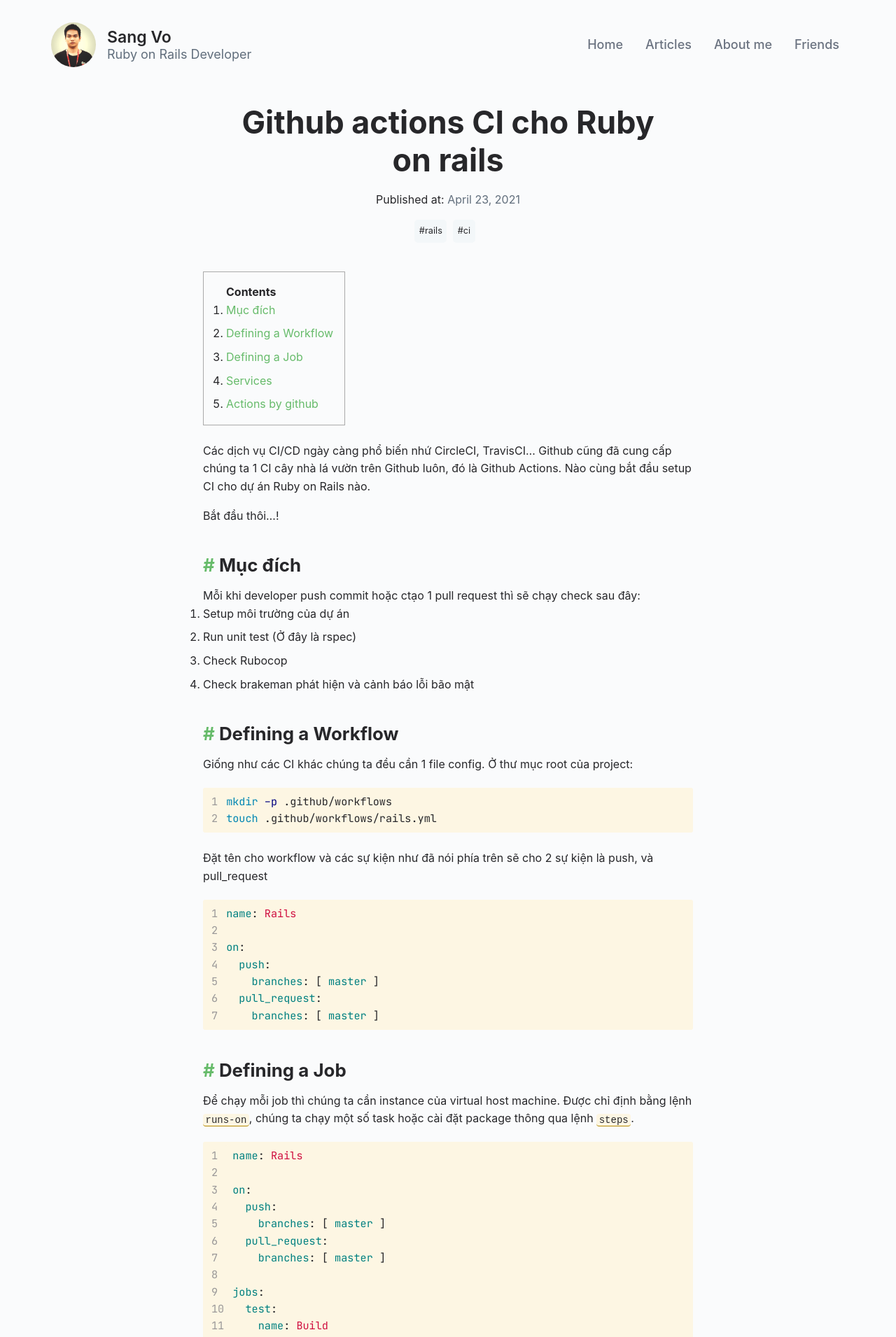
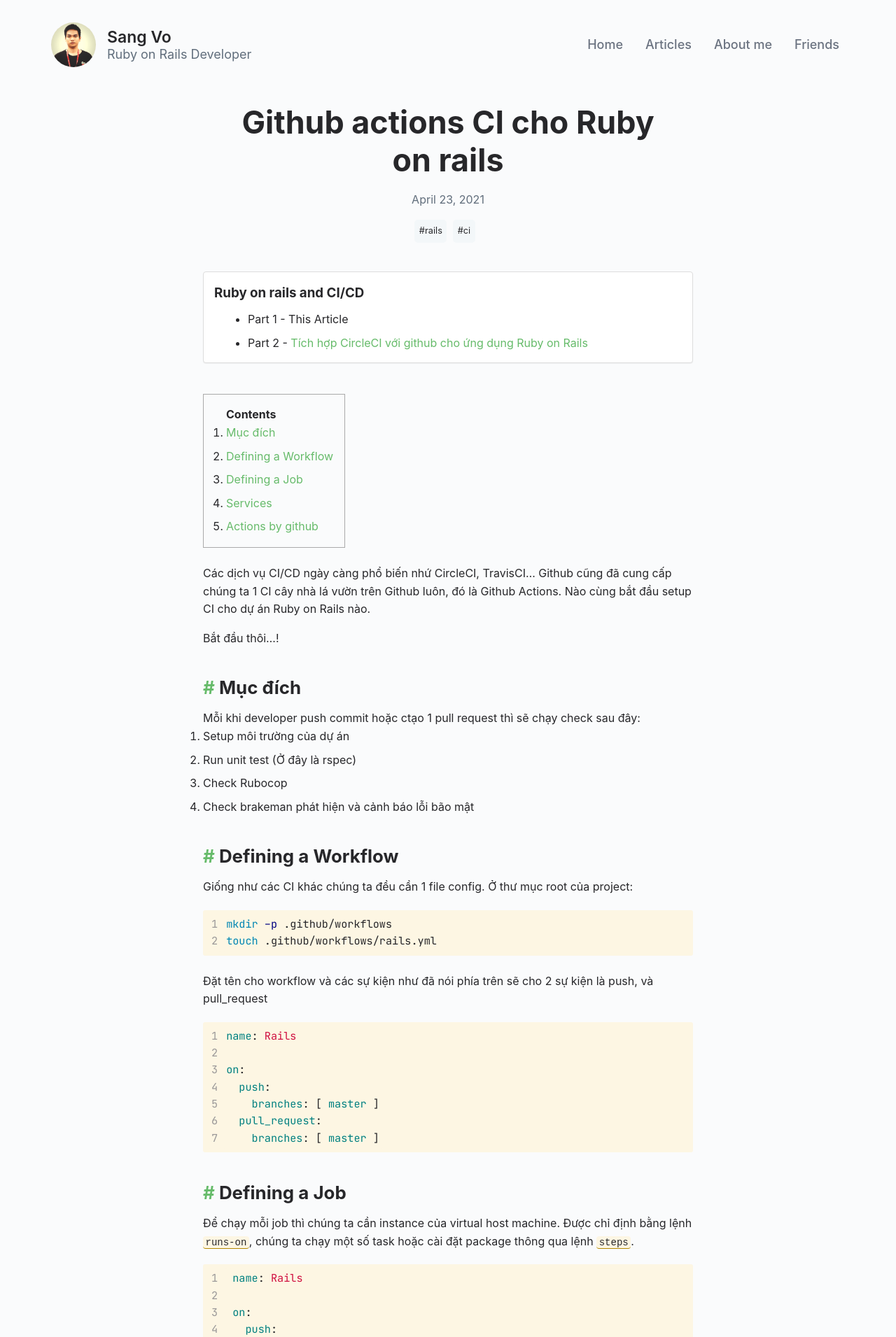
Before and after one commit to sangvo/myblog, a Jekyll site: the page built from _posts/2021-04-23-github-actions-ci-cho-ruby-on-rails.md, in a window 1280 px wide. Shown: the top 1911 px of the page at 70% size. Built offline with Jekyll 4.4.1, drawn with Linux system fonts in a browser that asks for light colours; comment, search, counter and statistics services are not loaded.

Commit message:
Add series post

```diff
--- /dev/null
+++ b/_includes/series.html
@@ -0,0 +1,30 @@
+{% assign count = '0' %}
+{% assign idx = '0' %}
+{% for post in site.posts reversed %}
+  {% if post.series == page.series %}
+      {% capture count %}{{ count | plus: '1' }}{% endcapture %}
+      {% if post.url == page.url %}
+          {% capture idx %}{{count}}{% endcapture %}
+      {% endif %}
+  {% endif %}
+{% endfor %}
+
+
+<div class="panel seriesNote">
+  <h3>{{ page.series }}</h3>
+  <ul>
+  {% assign count = '0' %}
+  {% for post in site.posts reversed %}
+  {% if post.series == page.series %}
+      {% capture count %}{{ count | plus: '1' }}{% endcapture %}
+      <li>Part {{ count }} -
+      {% if page.url == post.url %}
+          This Article
+      {% else %}
+          <a href="{{post.url}}">{{post.title}}</a>
+      {% endif %}
+      </li>
+  {% endif %}
+  {% endfor %}
+  </ul>
+</div>
--- a/_layouts/post.html
+++ b/_layouts/post.html
@@ -7,7 +7,6 @@ layout: default
     <h1 itemprop="name headline">{{ page.title }}</h1>
 
     {% if page.date %}
-      Published at:
       <time class="gray-on-white" datetime="{{ page.date }}" itemprop="datePublished">
         {{ page.date | date: "%B %d, %Y" }}
       </time>
@@ -21,6 +20,9 @@ layout: default
     {% endif %}
   </header>
   <section class="post__body" itemprop="articleBody">
+    {% if page.series %}
+      {% include series.html %}
+    {% endif %}
     {% if page.toc %}
       {% include toc.html html=content h_max=3 id="markdown-toc" %}
     {% endif %}
@@ -31,6 +33,7 @@ layout: default
     </p>
     {% endif %}
   </section>
+
   <div class="post-nav">
     <div>
       {% if page.previous.url %}
--- a/_posts/2021-04-23-github-actions-ci-cho-ruby-on-rails.md
+++ b/_posts/2021-04-23-github-actions-ci-cho-ruby-on-rails.md
@@ -10,6 +10,7 @@ published: true
 sitemap: true
 comments: true
 toc: true
+series: "Ruby on rails and CI/CD"
 ---
 
 Các dịch vụ CI/CD ngày càng phổ biến nhứ CircleCI, TravisCI... Github cũng đã cung cấp chúng ta 1 CI cây nhà lá vườn
--- a/_posts/2021-04-27-tich-hop-circle-ci-cho-ung-dung-ruby-on-rails.md
+++ b/_posts/2021-04-27-tich-hop-circle-ci-cho-ung-dung-ruby-on-rails.md
@@ -10,6 +10,7 @@ published: true
 sitemap: true
 comments: true
 toc: true
+series: "Ruby on rails and CI/CD"
 ---
 
 ## CI là gì?
--- /dev/null
+++ b/_sass/_series.scss
@@ -0,0 +1,88 @@
+ .panel {
+     padding: 15px;
+     margin-bottom: 20px;
+     background-color: #fff;
+     border: 1px solid #ddd;
+     border-radius: 4px;
+     -webkit-box-shadow: 0 1px 1px rgba(0,0,0,0.05);
+     box-shadow: 0 1px 1px rgba(0,0,0,0.05)
+ }
+
+ .seriesNote ul {
+    margin-top: 10px;
+ }
+
+ .panel-heading {
+     padding: 10px 15px;
+     margin: -15px -15px 15px;
+     background-color: #f5f5f5;
+     border-bottom: 1px solid #ddd;
+     border-top-right-radius: 3px;
+     border-top-left-radius: 3px
+ }
+
+ .panel-title {
+     margin-top: 0;
+     margin-bottom: 0;
+     font-size: 17.5px;
+     font-weight: 500
+ }
+
+ .panel-footer {
+     padding: 10px 15px;
+     margin: 15px -15px -15px;
+     background-color: #f5f5f5;
+     border-top: 1px solid #ddd;
+     border-bottom-right-radius: 3px;
+     border-bottom-left-radius: 3px
+ }
+
+ .panel-primary {
+     border-color: #428bca
+ }
+
+ .panel-primary .panel-heading {
+     color: #fff;
+     background-color: #428bca;
+     border-color: #428bca
+ }
+
+ .panel-success {
+     border-color: #d6e9c6
+ }
+
+ .panel-success .panel-heading {
+     color: #468847;
+     background-color: #dff0d8;
+     border-color: #d6e9c6
+ }
+
+ .panel-warning {
+     border-color: #fbeed5
+ }
+
+ .panel-warning .panel-heading {
+     color: #c09853;
+     background-color: #fcf8e3;
+     border-color: #fbeed5
+ }
+
+ .panel-danger {
+     border-color: #eed3d7
+ }
+
+ .panel-danger .panel-heading {
+     color: #b94a48;
+     background-color: #f2dede;
+     border-color: #eed3d7
+ }
+
+ .panel-info {
+     border-color: #bce8f1
+ }
+
+ .panel-info .panel-heading {
+     color: #3a87ad;
+     background-color: #d9edf7;
+     border-color: #bce8f1
+ }
--- a/_sass/main.scss
+++ b/_sass/main.scss
@@ -3,6 +3,7 @@
 @import 'toc';
 @import 'pagination';
 @import 'tag';
+@import 'series';
 
 @font-face {
 	font-family: "JetBrains Mono";
```
Also changed, not shown: _drafts/my-note-jeykyll.md (+1 -0 lines).
